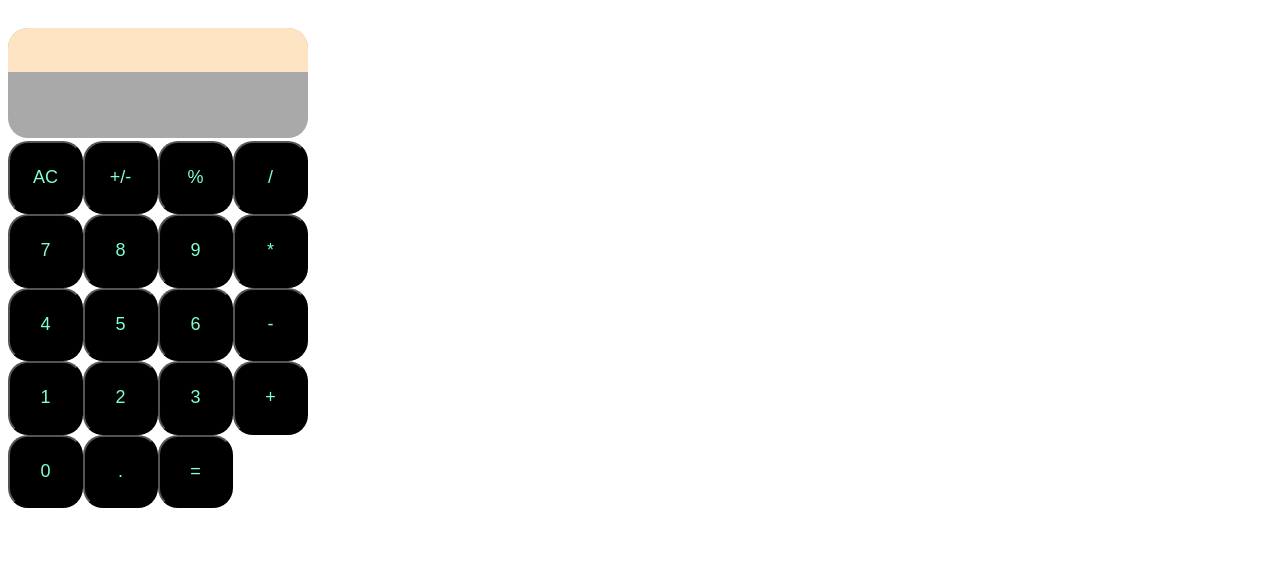
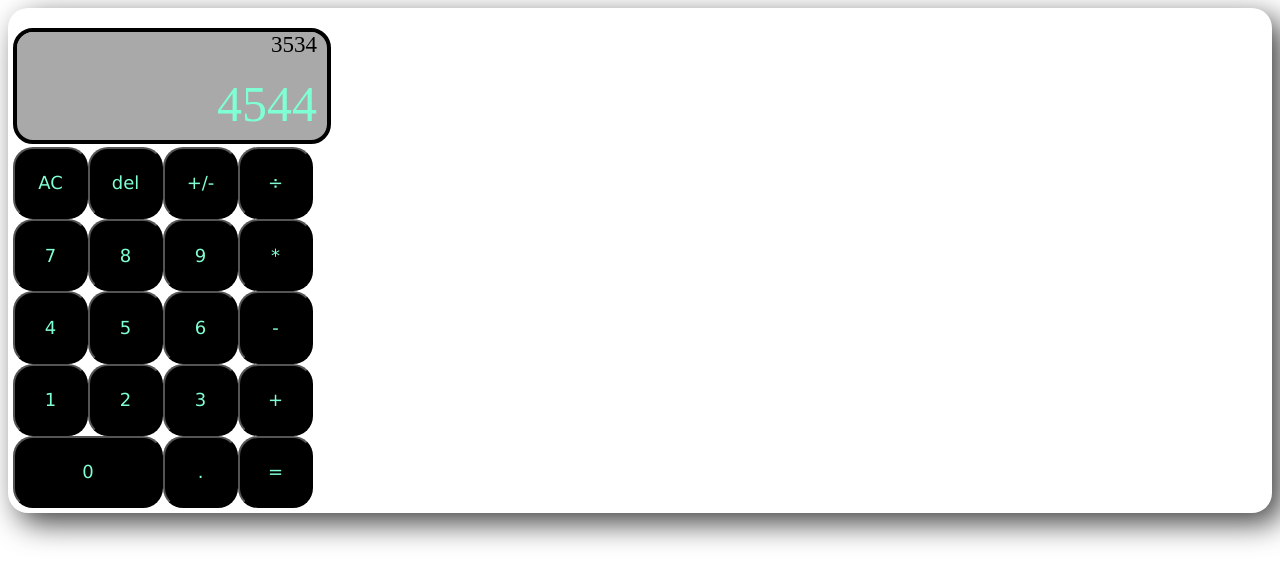
Before and after one commit to Rlo888/calculator, a plain HTML site: page index.html in a window 1280 px wide. Drawn offline with Linux system fonts and the light colour scheme.

Commit message:
finished the css

```diff
--- a/index.html
+++ b/index.html
@@ -12,14 +12,15 @@
     <main>
       <div id="container">
         <div id="calcDisplay">
-          <div class="userInput"></div>
-          <div class="userOutput"></div>
+          <div class="userInput">3534</div>
+          <div class="userOutput">4544</div>
         </div>
         <div class="buttonContainer">
           <button type="button" class="clear, button">AC</button>
+          <button type="button" class="delete, button">del</button>
+
           <button type="button" class="plusMinus, button">+/-</button>
-          <button type="button" class="percent, button">%</button>
-          <button type="button" class="operator, button">/</button>
+          <button type="button" class="operator, button">÷</button>
           <button type="button" class="operand, button">7</button>
           <button type="button" class="operand, button">8</button>
           <button type="button" class="operand, button">9</button>
--- a/styles.css
+++ b/styles.css
@@ -5,14 +5,51 @@ height:500px;
 text-align: center;
 gap:2.5px;
 border-radius: 20px;
+box-shadow: 10px 10px 30px 0px rgba(0,0,0,0.75);
+padding-left: 5px;
+padding-bottom: 5px;
+
 
 }
 
+#calcDisplay{
+    align-items: flex-end;
+
+    text-align: end;
+    margin-right: 8px;
+    padding-right: 10px;
+}
+
+.userInput{
+    align-items: flex-end;
+    font-size: 23px;
+
+}
+
+.userOutput{
+align-items: flex-end;
+font-size: 50px;
+color:aquamarine;
+}
+
 .button{
+
     background-color: black;
     border-radius: 20px;
 color:aquamarine;
 font-size: large;
+transition:0.3s;
+font-family:'Lucida Sans', 'Lucida Sans Regular', 'Lucida Grande', 'Lucida Sans Unicode', Geneva, Verdana, sans-serif;
+}
+
+.button:hover{
+    background-color: bisque;
+    color:black;
+    box-shadow: inset 0 0 0 5px aquamarine;
+}
+
+#zero{
+    grid-column: 1/3;
 }
 
 #calcDisplay{
@@ -24,6 +61,9 @@ font-size: large;
     height:150px;
     background-color: darkgrey;
     border-radius: 20px;
+    border-style: solid;
+    border-width: 4px;
+    border-color: black;
 
     margin-top:20px;
 
@@ -31,7 +71,7 @@ font-size: large;
 
 .userInput{
     height:40%;
-    background-color: bisque;
+    background-color:darkgrey;
     width:100%;
 
 }
```
